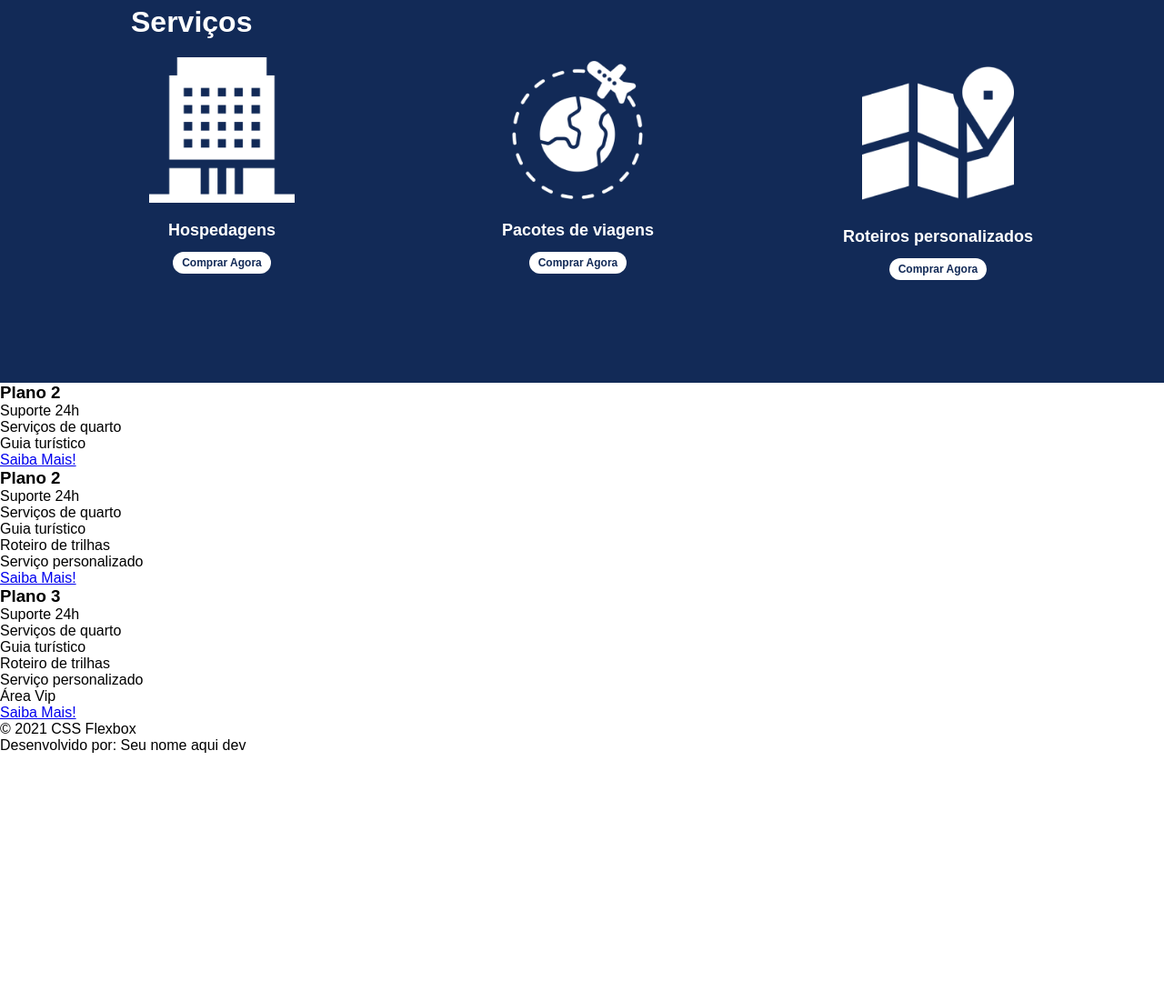
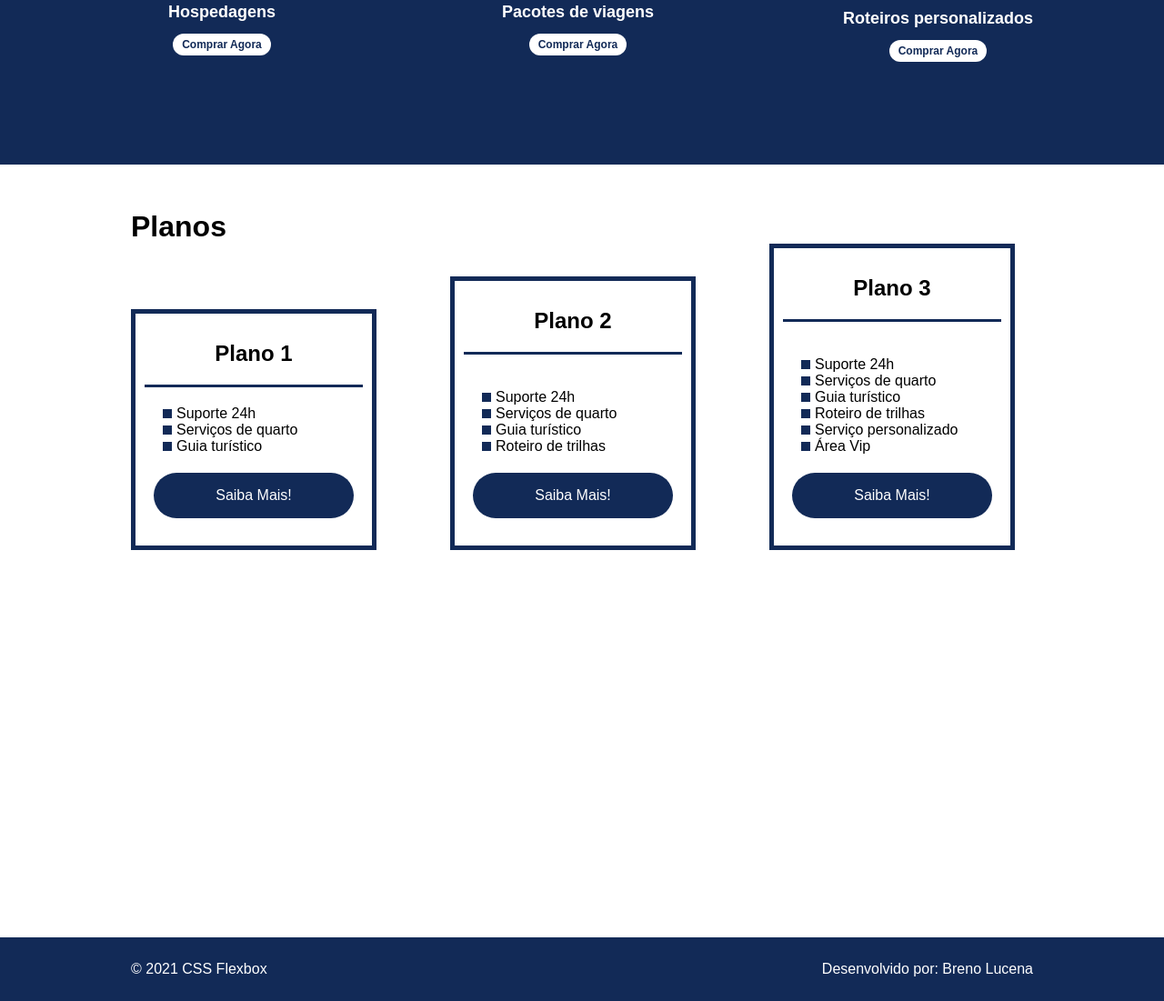
Before and after one commit to Brenorml/flexbox-project-dio, a plain HTML site: page index.html in a window 1280 px wide. Shown: the part 1235-2336 px from the top of the page at 91% size. Before the commit the page ends 2064 px from the top, so only its background shows below. Drawn offline with Linux system fonts and the light colour scheme.

Commit message:
responsive project cmpleted

```diff
--- a/index.html
+++ b/index.html
@@ -30,7 +30,7 @@
         <div class="texto-apresentacao">
             <h1>Flex <br>Turismos</h1>
             <p>O melhor serviço para você!</p>
-            <a href="">Saiba Mais!</a>
+            <a href="" class="btn">Saiba Mais!</a>
         </div>
 
         <div>
@@ -77,32 +77,38 @@
             </div>
         </div>
     </div>
-    <div>
+    <div class="flex-container" id="planos">
 
         <div>
-            <h3>Plano 2</h3>
+            <h2>Planos</h2>
+        </div>
+
+        <div class="list-planos">
+            <div class="item-plano">
+                <h3>Plano 1</h3>
                 <ul>
                     <li>Suporte 24h</li>
                     <li>Serviços de quarto</li>
                     <li>Guia turístico</li>
                 </ul>
-            <a href="#">Saiba Mais!</a>
+                <a href="#" class="btn">Saiba Mais!</a>
             </div>
 
-        <div>
+            <div class="item-plano">
                 <h3>Plano 2</h3>
+                <br>
                 <ul>
                     <li>Suporte 24h</li>
                     <li>Serviços de quarto</li>
                     <li>Guia turístico</li>
                     <li>Roteiro de trilhas</li>
-                <li>Serviço personalizado</li>
                 </ul>
-            <a href="#">Saiba Mais!</a>
+                <a href="#" class="btn">Saiba Mais!</a>
             </div>
 
-        <div>
+            <div class="item-plano">
                 <h3>Plano 3</h3>
+                <br>
                 <ul>
                     <li>Suporte 24h</li>
                     <li>Serviços de quarto</li>
@@ -111,13 +117,16 @@
                     <li>Serviço personalizado</li>
                     <li>Área Vip</li>
                 </ul>
-            <a href="#">Saiba Mais!</a>
+                <a href="#" class="btn">Saiba Mais!</a>
+            </div>
         </div>
     </div>
 
     <footer>
+        <div class="flex-container footer">
             <p>&copy; 2021 CSS Flexbox</p>
-        <p>Desenvolvido por: Seu nome aqui dev</p>
+            <p>Desenvolvido por: Breno Lucena</p>
+        </div>
     </footer>
 </body>
 
--- a/style.css
+++ b/style.css
@@ -24,6 +24,7 @@ div img{
     max-width: 992px;
     margin: auto;
     width: 100%;
+    min-width: 320px;
 }
 
 header{
@@ -52,7 +53,7 @@ header .menu{
 }
 
 .apresentacao{
-    height: 100vh;
+    height: 70vh;
     align-items: center;
     justify-content: space-between;
 }
@@ -67,7 +68,7 @@ header .menu{
     margin-bottom: 10px;
 }
 
-.texto-apresentacao a{
+.btn{
     background-color: #122A57;
     color: #fff;
     text-align: center;
@@ -165,3 +166,129 @@ header .menu{
     width: 80%;
     margin: auto;
 }
+
+#planos{
+    flex-direction: column;
+    min-height: 100vh;
+    padding-top: 50px;
+}
+
+#planos h2{
+    font-size: 32px;
+
+}
+
+.list-planos{
+    display: flex;
+    align-items: flex-end;
+    justify-content: space-between;
+}
+
+.item-plano{
+    flex: 1;
+    border: 5px solid #122A57;
+    margin-right: 20px;
+    padding: 10px;
+    max-width: 240px;
+}
+
+.item-plano .btn{
+    margin: auto;
+    margin-bottom: 20px;
+}
+
+.item-plano h3{
+    font-size: 24px;
+    display: flex;
+    flex-direction: column;
+    text-align: center;
+    margin-top: 20px;
+}
+
+.item-plano h3::after{
+    content: "";
+    background-color: #122A57;
+    width: 100%;
+    height: 3px;
+    margin-top: 20px;
+    margin-bottom: 10px;
+}
+
+.item-plano ul{
+    padding: 10px 20px;
+    display: flex;
+    flex-direction: column;
+    margin-bottom: 10px;
+}
+
+.item-plano ul li{
+    display: flex;
+    flex-wrap: nowrap;
+    align-items: center;
+}
+
+.item-plano ul li::before{
+    content: "";
+    width: 10px;
+    height: 10px;
+    background-color: #122A57;
+    margin-right: 5px;
+}
+
+footer{
+    background-color: #122A57;
+    height: 70px;
+    display: flex;
+    align-items: center;
+}
+
+footer .footer{
+    justify-content: space-between;
+    color: #fff;
+}
+
+/* mobile */
+@media(max-width: 992px){
+    .flex-container{
+        flex-direction: column;
+    }
+
+    .apresentacao{
+        flex-direction: column-reverse;
+    }
+
+    .apresentacao .texto-apresentacao{
+        width: 100%;
+    }
+
+    #quem-somos{
+        flex-direction: column-reverse;
+    }
+
+    #quem-somos img{
+        min-width: 50%;
+        margin: auto;
+    }
+
+    .list-servicos{
+        flex-direction: column;
+    }
+
+    .item-servico img{
+        width: 50%;
+        margin: auto;
+    }
+
+    .list-planos{
+        flex-direction: column;
+        align-items: flex-start;
+        margin-bottom: 20px;
+    }
+
+    .list-planos .item-plano{
+        max-width: 90%;
+        margin: auto;
+        width: 100%;
+        margin-bottom: 20px;
+    }
+}
```
Lines whose indentation alone changed are shown as unchanged.
